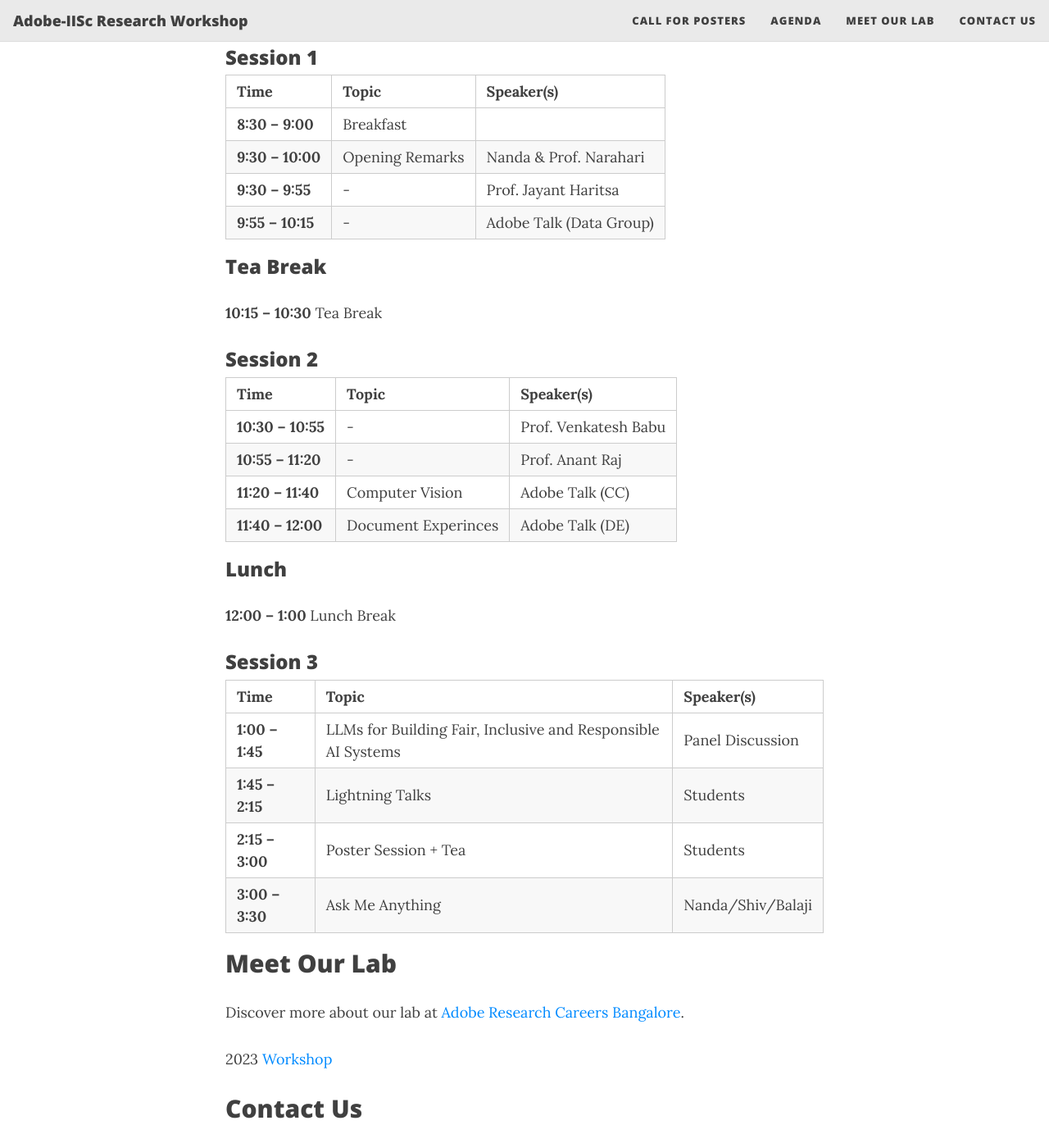
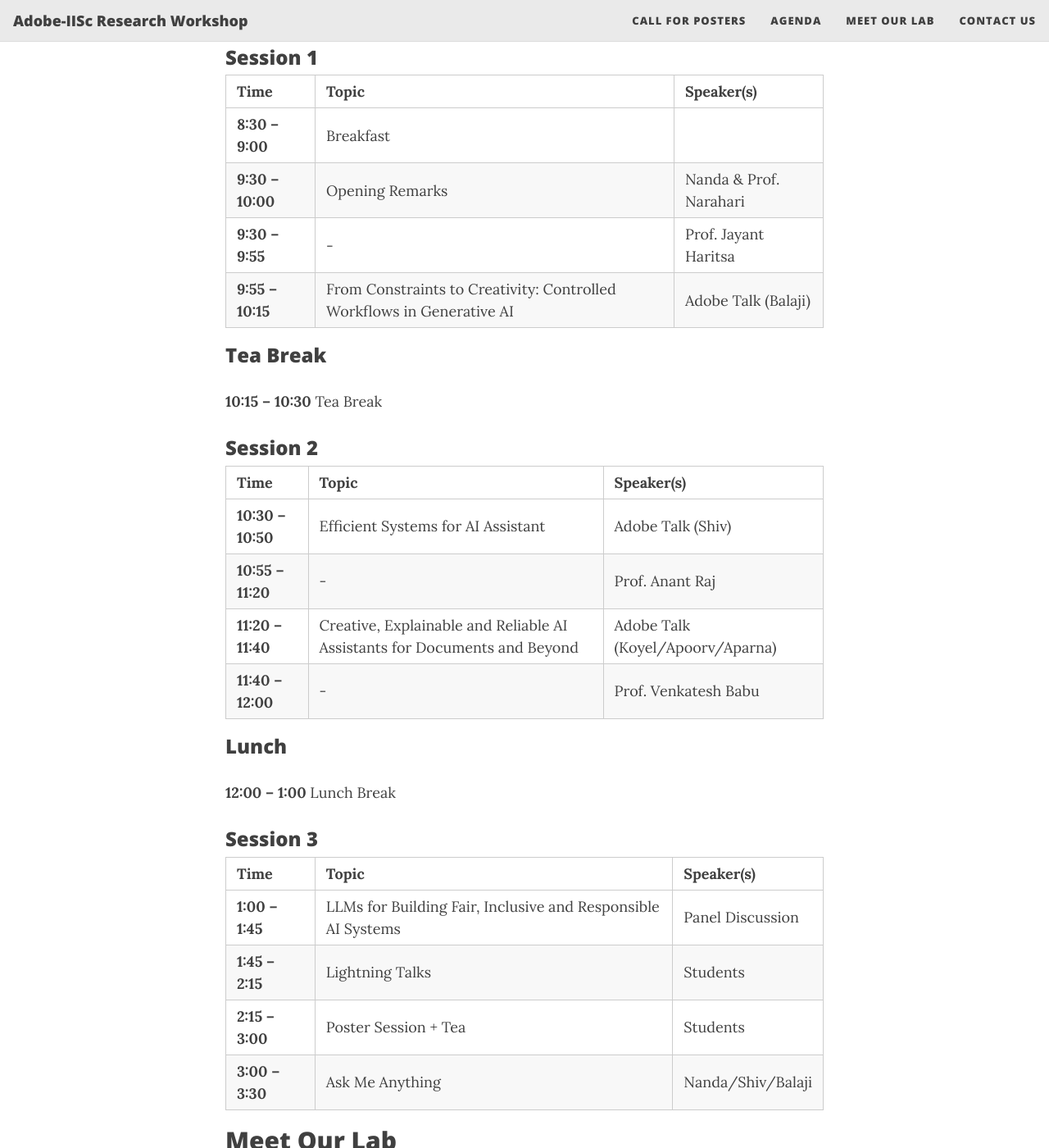
Before and after one commit to adobe-iisc-workshop/adobe-disc-workshop.github.io, a Jekyll site: the page built from index.md, in a window 1280 px wide and 1400 px high, scrolled down 1886 px. Shown: the whole window at 82% size. Built offline with Jekyll 4.4.1, drawn with Linux system fonts in a browser that asks for light colours; nearby versions of some CDN libraries.

Commit message:
Update index.md

```diff
--- a/index.md
+++ b/index.md
@@ -41,7 +41,7 @@ In case you are a PhD/MTech(Resarch) student who wants to participate in the wor
 | **8:30 – 9:00**| Breakfast                         |                                      |
 | **9:30 – 10:00**| Opening Remarks                  | Nanda & Prof. Narahari               |
 | **9:30 –  9:55**| -                                | Prof. Jayant Haritsa                  |
-| **9:55 – 10:15**| -                               | Adobe Talk (Data Group)                |
+| **9:55 – 10:15**| From Constraints to Creativity: Controlled Workflows in Generative AI | Adobe Talk (Balaji)                |
 
 ### Tea Break
 
@@ -52,10 +52,10 @@ In case you are a PhD/MTech(Resarch) student who wants to participate in the wor
 
 | Time            | Topic                            | Speaker(s)                           |
 |-----------------|----------------------------------|--------------------------------------|
-| **10:30 – 10:55**|   -                             | Prof. Venkatesh Babu            |
-| **10:55 – 11:20**|   -                             | Prof. Anant Raj            |
-| **11:20 – 11:40**| Computer Vision                 | Adobe Talk (CC)                       |
-| **11:40 – 12:00**| Document Experinces             | Adobe Talk (DE)                       |
+| **10:30 – 10:50**|   Efficient Systems for AI Assistant | Adobe Talk (Shiv)                 |
+| **10:55 – 11:20**|   -                             | Prof. Anant Raj                      |
+| **11:20 – 11:40**|Creative, Explainable and Reliable AI Assistants for Documents and Beyond|    Adobe Talk (Koyel/Apoorv/Aparna)|
+| **11:40 – 12:00**| -                               |     Prof. Venkatesh Babu             |
 
 
 ### Lunch
```
